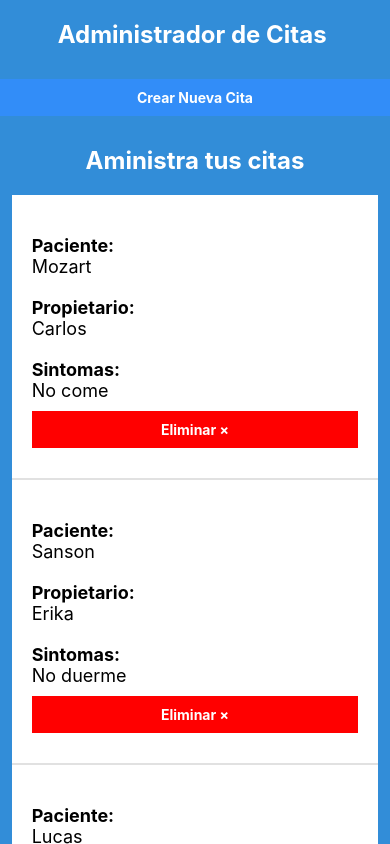
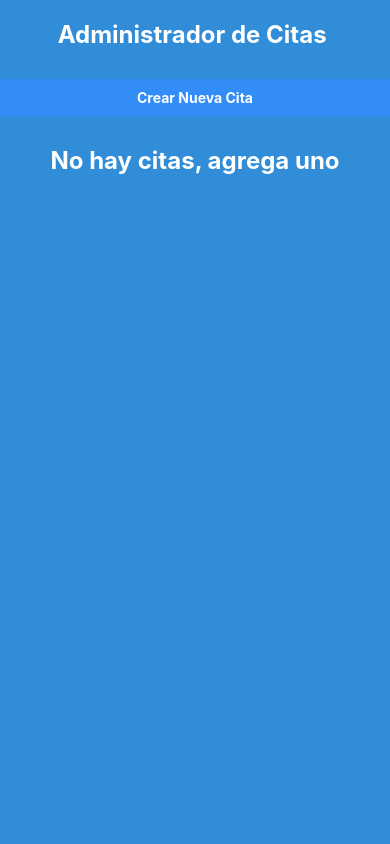
Before and after one commit to carlosalberto05/cinasNative, a React Native app: screen / in a window 390 px wide. Built offline with nearby package versions, Linux system fonts and the light colour scheme.

Commit message:
Se finalizó la aplicación

```diff
--- a/App.js
+++ b/App.js
@@ -5,6 +5,8 @@ import {
   View,
   FlatList,
   TouchableHighlight,
+  TouchableWithoutFeedback,
+  Keyboard,
   Platform,
 } from 'react-native';
 import Cita from './componentes/Cita';
@@ -12,11 +14,7 @@ import Formulario from './componentes/Formulario';
 
 const App = () => {
   const [mostrarForm, setMostrarForm] = useState(false);
-  const [citas, setCitas] = useState([
-    {id: '1', paciente: 'Mozart', propietario: 'Carlos', sintomas: 'No come'},
-    {id: '2', paciente: 'Sanson', propietario: 'Erika', sintomas: 'No duerme'},
-    {id: '3', paciente: 'Lucas', propietario: 'Laura', sintomas: 'No camina'},
-  ]);
+  const [citas, setCitas] = useState([]);
 
   //Eliminar los pacientes del state
   const eliminarPaciente = (id) => {
@@ -30,22 +28,33 @@ const App = () => {
     setMostrarForm(!mostrarForm);
   };
 
+  //Ocultar el teclado
+  const cerrarTeclado = () => {
+    Keyboard.dismiss();
+  };
+
   return (
-    <>
+    <TouchableWithoutFeedback onPress={() => cerrarTeclado()}>
       <View style={styles.contenedor}>
         <Text style={styles.titulo}>Administrador de Citas </Text>
 
         <TouchableHighlight
           onPress={() => mostrarFormulario()}
           style={styles.btnMostrarForm}>
-          <Text style={styles.textoMostrarForm}>Crear Nueva Cita</Text>
+          <Text style={styles.textoMostrarForm}>
+            {mostrarForm ? 'Administrar Citas' : 'Crear Nueva Cita'}
+          </Text>
         </TouchableHighlight>
 
         <View style={styles.contenido}>
           {mostrarForm ? (
             <>
               <Text style={styles.titulo}>Crear Nueva Cita</Text>
-              <Formulario />
+              <Formulario
+                citas={citas}
+                setCitas={setCitas}
+                setMostrarForm={setMostrarForm}
+              />
             </>
           ) : (
             <>
@@ -66,7 +75,7 @@ const App = () => {
           )}
         </View>
       </View>
-    </>
+    </TouchableWithoutFeedback>
   );
 };
 
--- a/componentes/Formulario.js
+++ b/componentes/Formulario.js
@@ -10,8 +10,9 @@ import {
   ScrollView,
 } from 'react-native';
 import DateTimePickerModal from 'react-native-modal-datetime-picker';
+import shortid from 'shortid';
 
-const Formulario = () => {
+const Formulario = ({citas, setCitas, setMostrarForm}) => {
   const [paciente, setPaciente] = useState('');
   const [propietario, setPropietario] = useState('');
   const [telefono, setTelefono] = useState('');
@@ -66,6 +67,22 @@ const Formulario = () => {
       mostrarAlerta();
       return;
     }
+
+    //Crear una nueva cita
+    const cita = {paciente, propietario, telefono, fecha, hora, sintomas};
+
+    cita.id = shortid.generate();
+
+    // console.log(cita);
+
+    //Agregar al state
+    const citasNuevo = [...citas, cita];
+    setCitas(citasNuevo);
+
+    //Ocultar el formulario
+    setMostrarForm(false);
+
+    //Resetear el formulario
   };
 
   //Muestra la alerta si falla la validación
--- a/package.json
+++ b/package.json
@@ -13,7 +13,8 @@
     "@react-native-community/datetimepicker": "^2.3.2",
     "react": "16.11.0",
     "react-native": "0.62.2",
-    "react-native-modal-datetime-picker": "^8.6.0"
+    "react-native-modal-datetime-picker": "^8.6.0",
+    "shortid": "^2.2.15"
   },
   "devDependencies": {
     "@babel/core": "^7.9.0",
```
Also changed, not shown: 1 other file (tests, documents, lock files or other folders).
